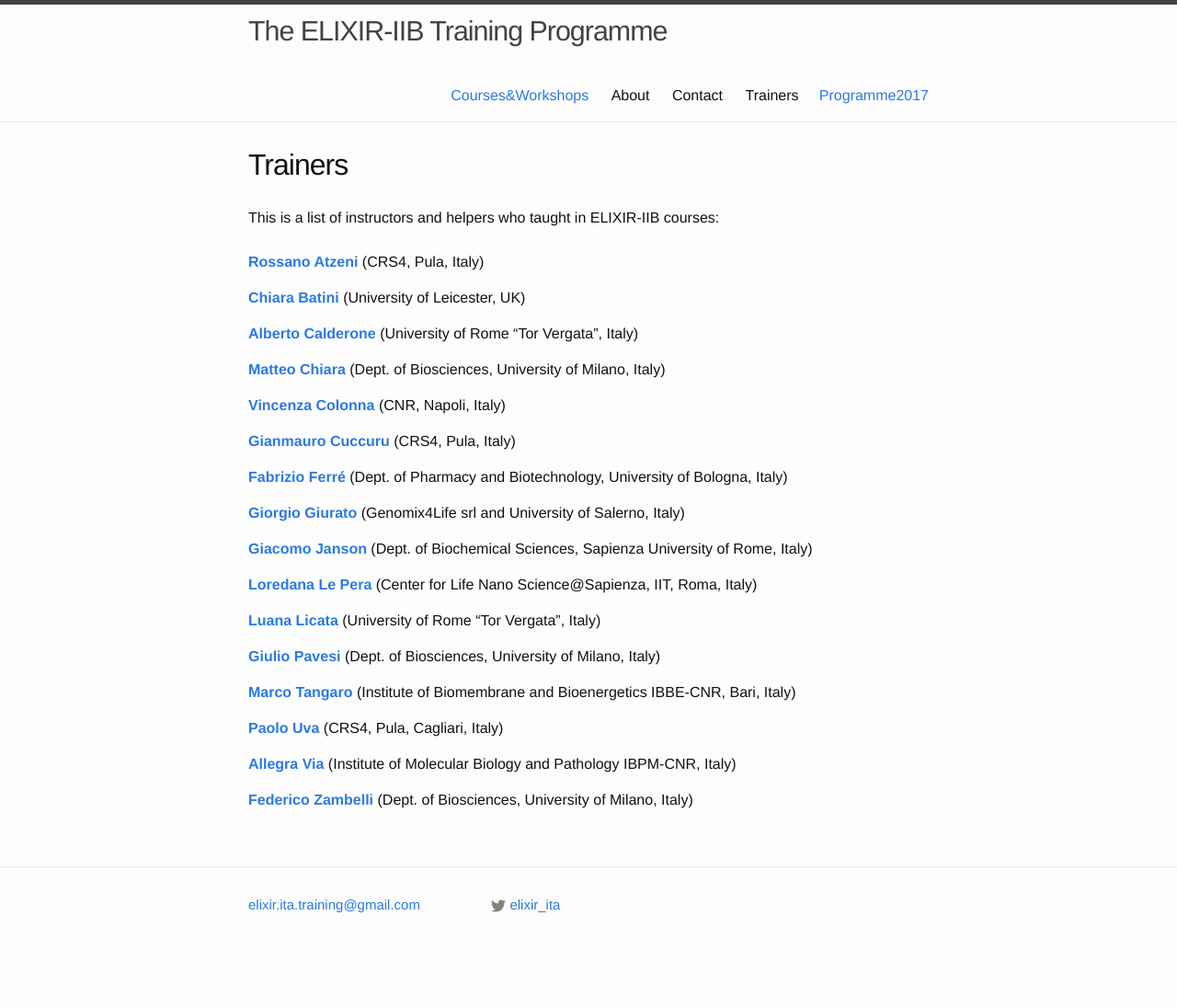
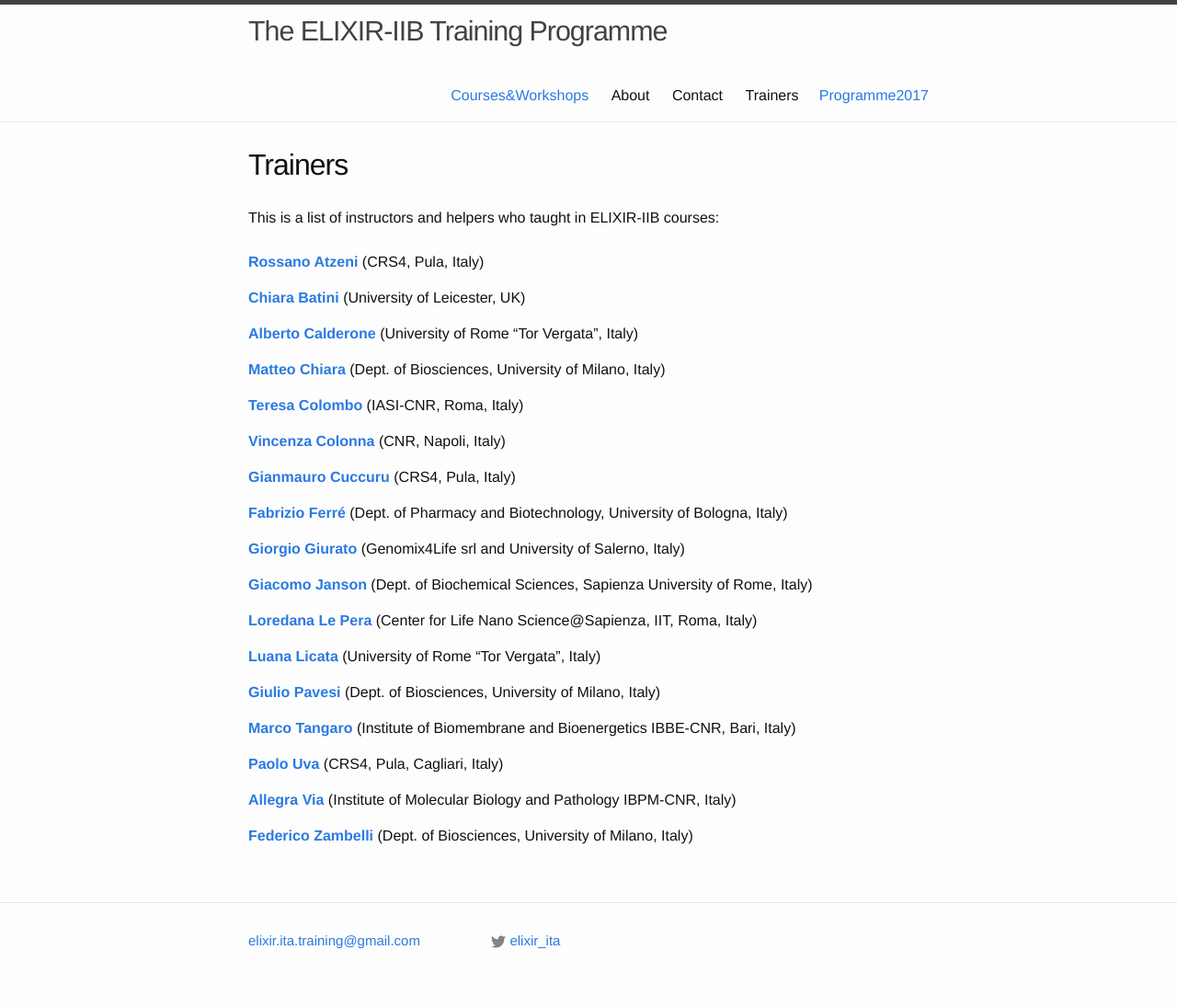
Before and after one commit to ELIXIR-IIB-training/website, a Jekyll site: the page built from _pages/04-trainers.md, in a window 1280 px wide. Shown: the whole page at 92% size. Built offline with Jekyll 4.4.1, drawn with Linux system fonts in a browser that asks for light colours; before the commit the page ends 1056 px from its top, so only the background shows below that.

Commit message:
Update Teresa Colombo

```diff
--- a/_pages/04-trainers.md
+++ b/_pages/04-trainers.md
@@ -14,6 +14,8 @@ permalink: /trainers/
 [**Alberto Calderone**](../instructors/alberto_calderone.html) (University of Rome "Tor Vergata", Italy)<br>
 
 [**Matteo Chiara**](http://159.149.160.56/beacon/) (Dept. of Biosciences, University of Milano, Italy)<br>
+
+[**Teresa Colombo**](../instructors/teresa_colombo.html) (IASI-CNR, Roma, Italy)<br>
 
 [**Vincenza Colonna**](../instructors/vincenza_colonna.html) (CNR, Napoli, Italy)<br>
 
```
